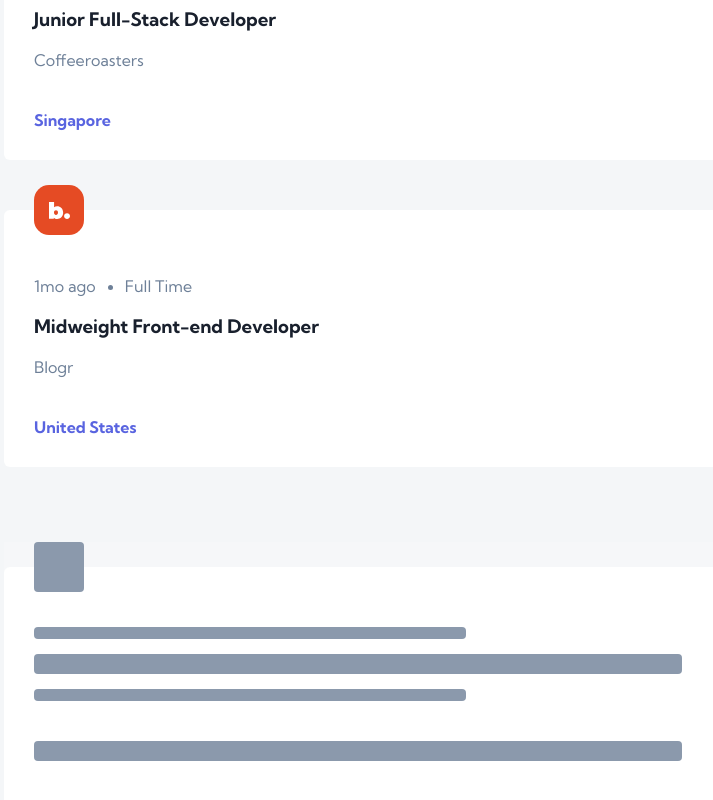
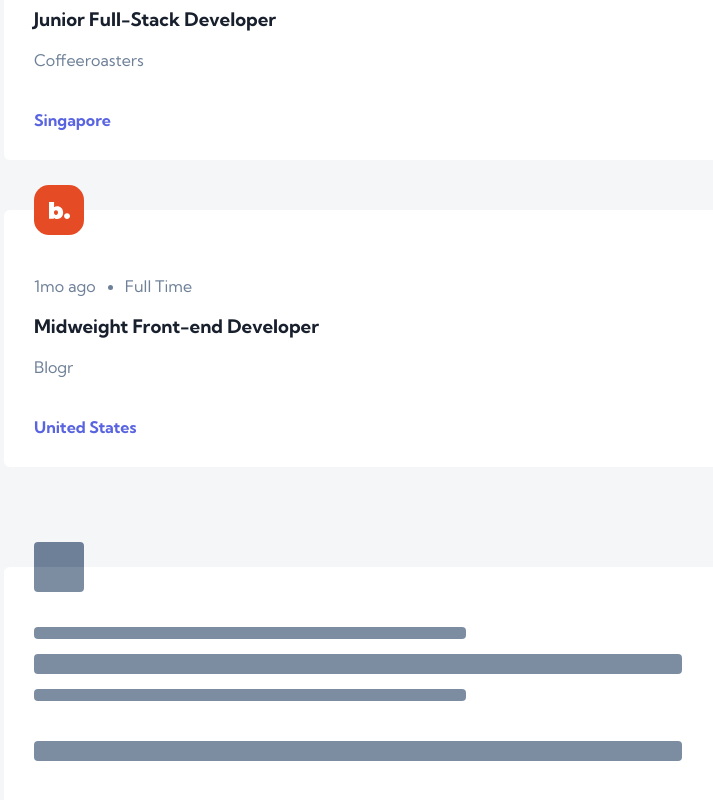
Before and after one commit to Joelynn94/devjobs-web-app, a React (Create React App) app: page / in a window 1280 px wide. Shown: the part 4341-5141 px from the top of the page, without its empty margins (66-779 px from the left). Built offline with nearby package versions, Linux system fonts and the light colour scheme.

Commit message:
changed loading overlay colors

```diff
--- a/src/skeletons/Skeleton.css
+++ b/src/skeletons/Skeleton.css
@@ -28,11 +28,11 @@
   height: 50px;
 }
 
-.wrap {
+.skeleton-wrapper {
   overflow: hidden;
 }
 
-.skeleton-wrapper {
+.skeleton-job {
   background-color: var(--light-background);
   border-radius: 6px;
   padding: var(--spacing-lg) var(--spacing-sm) var(--spacing-sm)
@@ -59,7 +59,7 @@
 /* Animation effect */
 .shimmer-wrapper {
   position: absolute;
-  top: -25px;
+  top: 0;
   left: -25px;
   bottom: 0;
   width: 100%;
@@ -69,12 +69,12 @@
 .shimmer {
   width: 100%;
   height: 100%;
-  background: rgba(255, 255, 255, 0.2);
+  background: rgba(255, 255, 255, 0.1);
   transform: skewX(-10deg);
 }
 
 .theme-dark .shimmer {
-  background: rgba(25, 32, 45, 0.5);
+  background: rgba(25, 32, 45, 0.1);
 }
 
 @keyframes loading {
--- a/src/skeletons/SkeletonJob.js
+++ b/src/skeletons/SkeletonJob.js
@@ -4,7 +4,6 @@ import SkeletonElement from './SkeletonElement';
 
 const SkeletonJob = () => {
   return (
-    <div className='wrap'>
     <div className='skeleton-wrapper'>
       <div className='skeleton-job'>
         <div className='skeleton-job__top'>
@@ -21,7 +20,6 @@ const SkeletonJob = () => {
         <Shimmer />
       </div>
     </div>
-    </div>
   );
 };
 
```
Lines whose indentation alone changed are shown as unchanged.
